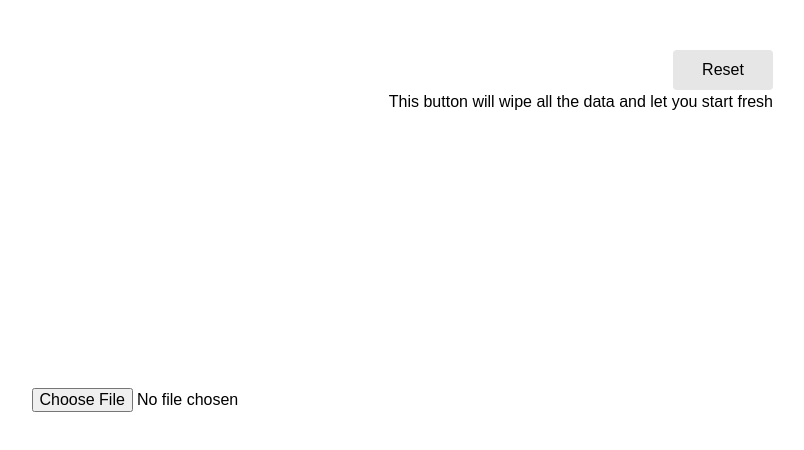
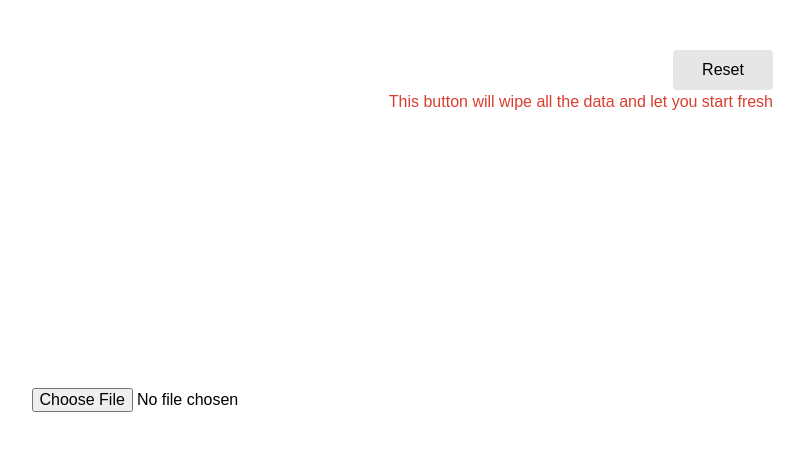
Before and after one commit to berbaroovez/Form-Summary, a Next.js app: page / in a window 1280 px wide. Shown: the top 450 px of the page, without its empty margins (457-1261 px from the left). Built offline with nearby package versions, Linux system fonts and the light colour scheme.

Commit message:
color made red

```diff
--- a/components/Layout.tsx
+++ b/components/Layout.tsx
@@ -59,6 +59,7 @@ const ResetWrapper = styled.div`
   top: 50px;
   right: 50px;
   text-align: right;
+  color: #db3d2f;
 `;
 
 export default Layout;
```
